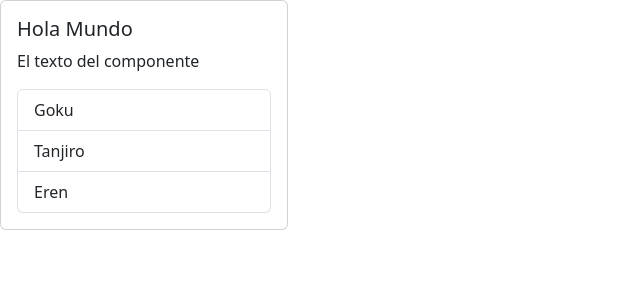
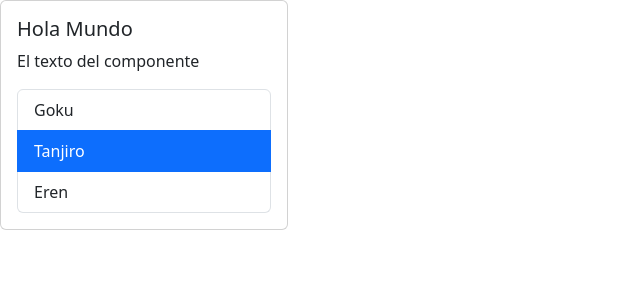
Before and after one commit to HolaMundoDev/ultimate-react, a React (Vite) app in the folder react-app/: page / in a window 1280 px wide. Shown: the top 300 px of the page, without its empty margins (0-640 px from the left). Built offline with nearby package versions, Linux system fonts and the light colour scheme.

Commit message:
Sección 2: Componentes. - Clase 10. Gestión de estado.

```diff
--- a/react-app/src/Components/List.tsx
+++ b/react-app/src/Components/List.tsx
@@ -1,20 +1,21 @@
-import { MouseEvent } from "react";
+import { MouseEvent, useState } from "react";
 
 type Props = {
   data: string[];
 };
 
 const List = ({ data }: Props) => {
-  const handleClick = (e: string) => {
-    console.log(e);
+  const [index, setIndex] = useState(1);
+  const handleClick = (i: number) => {
+    setIndex(i);
   };
 
   return (
     <ul className="list-group">
-      {data.map((elemento) => (
+      {data.map((elemento, i) => (
         <li
-          onClick={() => handleClick(elemento)}
-          className="list-group-item"
+          onClick={() => handleClick(i)}
+          className={`list-group-item ${index == i ? "active" : ""}`}
           key={elemento}
         >
           {elemento}
```
